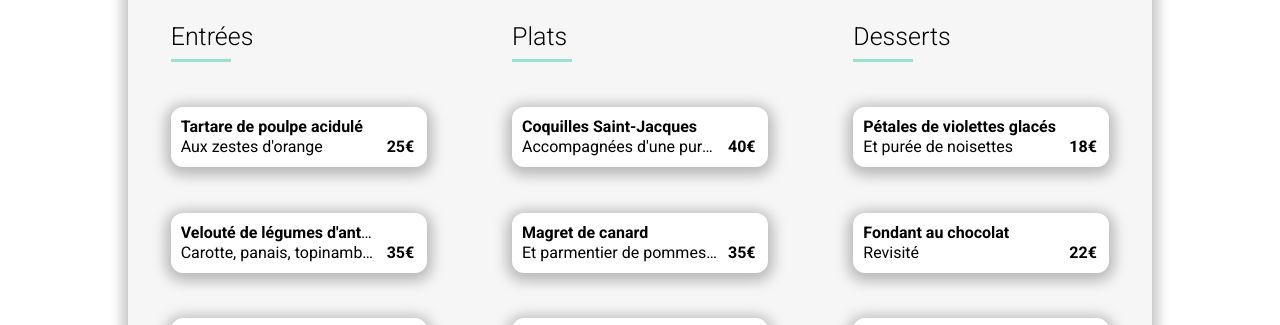
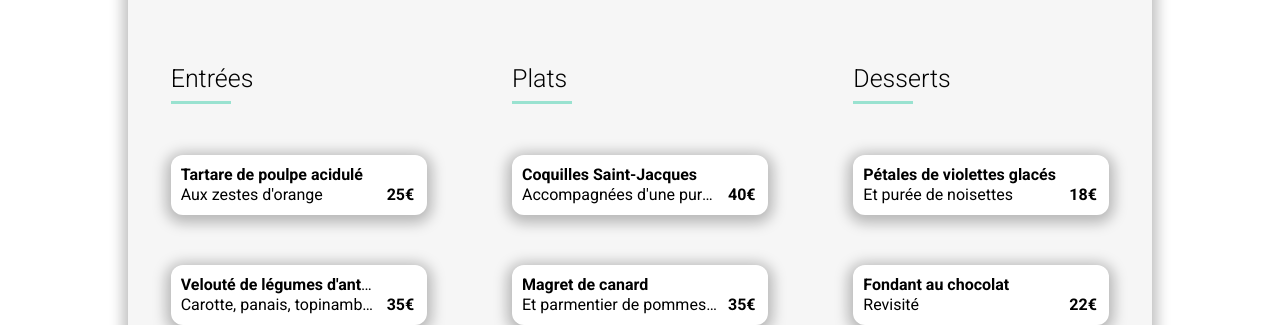
Before and after one commit to THOMAS-OC/P3_OPENCLASSROOMS, a website: page pages/a-la-francaise.html in a window 1280 px wide. Shown: the part 432-757 px from the top of the page. Drawn offline with Linux system fonts and the light colour scheme; a web font is replaced by a local one.

Commit message:
Réglage du problème d'espacement suppression du radius sur le main pour l'interface smartphone

```diff
--- a/sass/layouts/_footer.scss
+++ b/sass/layouts/_footer.scss
@@ -7,8 +7,6 @@
         color: whitesmoke;
         text-decoration: none;
     }
-
-
 
     &__nav{
         padding: 30px;
--- a/sass/pages/_restaurant.scss
+++ b/sass/pages/_restaurant.scss
@@ -26,14 +26,16 @@ main{
     height: auto;
     min-height: 1000px;
     transform: translateY(-50px);
-    border-radius: 40px;
+    border-top-left-radius: 40px;
+    border-top-right-radius: 40px;
+
     margin: 0 auto;
     padding: 30px;
     position: relative;
     .menu{
         margin-top: 30px;
         width: 100%;
-        height: 300px;
+        height: auto;
         @include flex($justify:space-between, $align:stretch, $direction:column, $wrap:nowrap);
 
         &__title{
@@ -59,6 +61,7 @@ main{
             width: 100%;
             border-radius: 12px;
             height: 60px;
+            margin-top: 20px;
             position: relative;
             cursor: pointer;
             padding: 10px;
@@ -147,11 +150,6 @@ button.command__button{
     margin: 50px auto 20px auto;
 }
 
-// ******** RESPONSIVE tablette interface ********
-
-@media ( min-width : 768px ) and (max-width : 1200px) {
-
-}
 
 // ******** RESPONSIVE Desktop interface ********
 
@@ -166,11 +164,13 @@ button.command__button{
 
 
     main{
+        border-radius: 40px;
         width: 80vw;
-        min-height: 300px;
-        height: 600px;
+        min-height: 0px;
+        height: 700px;
         @include flex($justify:space-around, $align:center, $direction:row, $wrap:nowrap);
         padding: 0;
+
         h2{
             font-size: 35px;
         }
```
Also changed, not shown: css/style.css, 1 other file.
